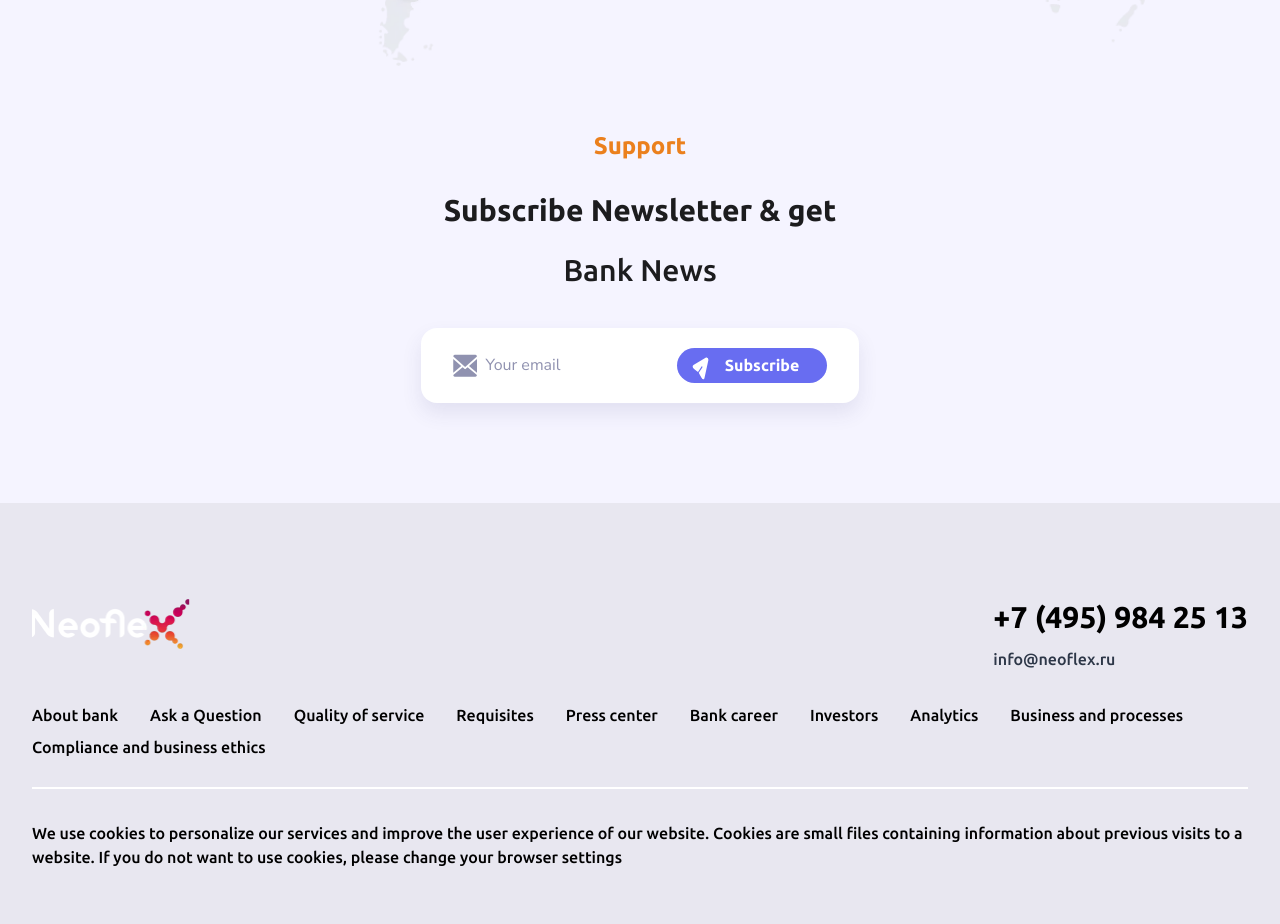
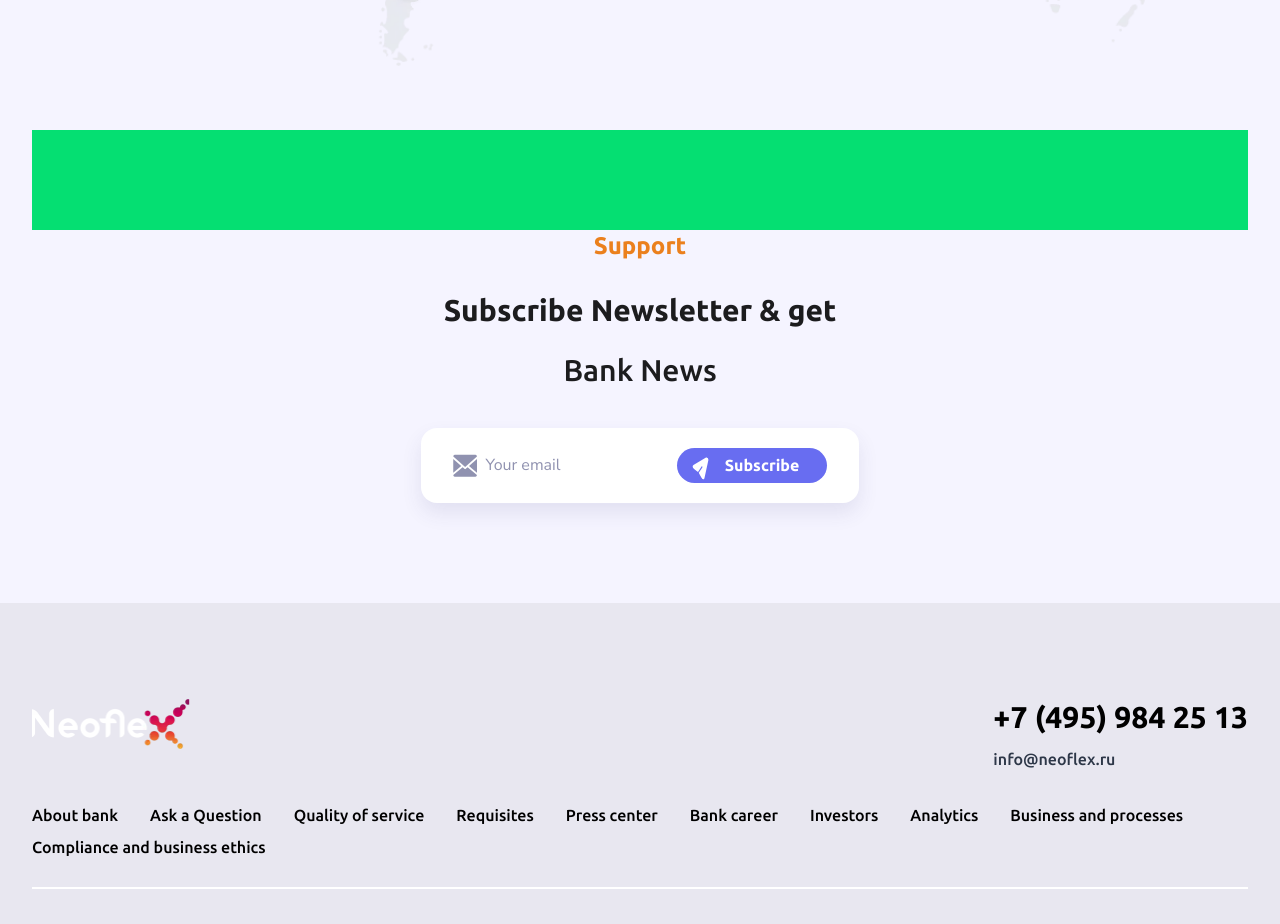
Before and after one commit to oeki4/neobank, a React (Vite) app: page / in a window 1280 px wide. Shown: the part 2217-3141 px from the top of the page. Built offline with nearby package versions, Linux system fonts and the light colour scheme.

Commit message:
slider wrapper

```diff
--- a/src/app/providers/AppRouter/index.ts
+++ b/src/app/providers/AppRouter/index.ts
@@ -1,3 +1 @@
-export {
-  AppRouter
-} from './ui/AppRouter/AppRouter';
+export { AppRouter } from "./ui/AppRouter.tsx";
--- /dev/null
+++ b/src/app/providers/AppRouter/ui/AppRouter.tsx
@@ -0,0 +1,13 @@
+import { Suspense } from "react";
+import { Route, type RouteProps, Routes } from "react-router";
+import { routeConfig } from "@/shared/config/routes/routes.tsx";
+
+export const AppRouter = () => {
+  const renderWithWrapper = (route: RouteProps) => {
+    const element = <Suspense fallback={<div>Loading...</div>}>{route.element}</Suspense>;
+
+    return <Route key={route.path} path={route.path} element={element} />;
+  };
+
+  return <Routes>{Object.values(routeConfig).map(renderWithWrapper)}</Routes>;
+};
--- a/src/app/providers/AppRouter/ui/AppRouter/AppRouter.tsx
+++ /dev/null
@@ -1,29 +0,0 @@
-import {Suspense} from "react";
-import { Route, type RouteProps, Routes } from "react-router";
-import {routeConfig} from "@/shared/config/routes/routes";
-
-
-export const AppRouter = () => {
-  const renderWithWrapper =(route: RouteProps) => {
-
-    const element = (
-      <Suspense fallback={<div>Loading...</div>}>
-        {route.element}
-      </Suspense>
-    )
-
-    return (
-      <Route
-        key={route.path}
-        path={route.path}
-        element={element}
-      />
-    )
-  };
-
-  return (
-    <Routes>
-      {Object.values(routeConfig).map(renderWithWrapper)}
-    </Routes>
-  );
-};
--- a/src/pages/HomePage/index.ts
+++ b/src/pages/HomePage/index.ts
@@ -1,3 +1 @@
-export {
-  HomePage
-} from './ui/HomePage/HomePage'
+export { HomePage } from "./ui/HomePage.tsx";
--- a/src/pages/HomePage/ui/HomePage/HomePage.tsx
+++ b/src/pages/HomePage/ui/HomePage.tsx
@@ -1,8 +1,9 @@
-import { CheckMark } from "@/shared/ui/Icons/CheckMark";
+import { CheckMark } from "@/shared/ui/Icons/CheckMark.tsx";
 import { BankIcon } from "@/shared/ui/Icons/BankIcon.tsx";
 import { NavLink } from "react-router";
 import { MailIcon } from "@/shared/ui/Icons/MailIcon.tsx";
 import { SendIcon } from "@/shared/ui/Icons/SendIcon.tsx";
+import { Slider } from "@/widgets/Slider";
 
 export const HomePage = () => {
   return (
@@ -102,6 +103,10 @@ export const HomePage = () => {
         </p>
         <img src="/map.webp" className="w-9/10 m-auto" alt="map" />
       </section>
+      <div className="w-full overflow-hidden">
+        <Slider />
+      </div>
+
       <section className="mb-[100px]">
         <h4 className="text-2xl font-ubuntu font-bold text-center text-[#EB801D] mb-[30px]">Support</h4>
         <p className="text-3xl font-ubuntu font-bold text-center text-[#1C1C1E] mb-6">Subscribe Newsletter & get</p>
--- /dev/null
+++ b/src/widgets/Slider/index.ts
@@ -0,0 +1 @@
+export { Slider } from "./ui/Slider";
--- /dev/null
+++ b/src/widgets/Slider/ui/Slider.tsx
@@ -0,0 +1,95 @@
+import { useCallback, useEffect, useRef, useState } from "react";
+import * as React from "react";
+
+export const Slider = () => {
+  const [pos, setPos] = useState<number>(0);
+  const [startPos, setStartPos] = useState<number>(0);
+  const [fullSwipe, setFullSwipe] = useState<number>(0);
+  const [inSwipe, setInSwipe] = useState<boolean>(false);
+  const [isCorrecting, setIsCorrecting] = useState<boolean>(false);
+  const blockRef = useRef<HTMLDivElement>(null);
+  const onMouseDownHandler = (evt: React.MouseEvent) => {
+    setStartPos(evt.clientX);
+    setPos(evt.clientX);
+    setInSwipe(true);
+  };
+
+  const onTouchStartHandler = (evt: React.TouchEvent) => {
+    setStartPos(evt.touches[0].clientX);
+    setPos(evt.touches[0].clientX);
+    setInSwipe(true);
+  };
+
+  const onMouseMoveHandler = (evt: React.MouseEvent) => {
+    if (inSwipe) {
+      setPos(evt.clientX);
+    }
+  };
+
+  const onTouchMoveHandler = (evt: React.TouchEvent) => {
+    if (inSwipe) {
+      setPos(evt.touches[0].clientX);
+    }
+  };
+
+  const onMouseUpHandler = useCallback(
+    (evt: React.MouseEvent) => {
+      setInSwipe(false);
+      setStartPos(evt.clientX);
+      if (fullSwipe + pos - startPos >= -100) {
+        setFullSwipe(fullSwipe + pos - startPos);
+      }
+
+      setIsCorrecting(true);
+    },
+    [fullSwipe, pos, startPos]
+  );
+
+  const onTouchEndHandler = useCallback(
+    (evt: React.TouchEvent) => {
+      setInSwipe(false);
+      setStartPos(evt.changedTouches[evt.changedTouches.length - 1].clientX);
+      if (fullSwipe + pos - startPos >= -100) {
+        setFullSwipe(fullSwipe + pos - startPos);
+      }
+
+      setIsCorrecting(true);
+    },
+    [fullSwipe, pos, startPos]
+  );
+
+  useEffect(() => {
+    if (blockRef.current && inSwipe) {
+      if (fullSwipe + (pos - startPos) >= -100) {
+        blockRef.current.style.transform = `translateX(${fullSwipe + (pos - startPos)}px)`;
+      }
+    }
+  }, [fullSwipe, inSwipe, pos, startPos]);
+
+  useEffect(() => {
+    if (isCorrecting && blockRef.current) {
+      const resultSwipe = Math.round(fullSwipe / 100) * 100;
+      setFullSwipe(resultSwipe);
+
+      if (fullSwipe + (pos - startPos) >= -100) {
+        blockRef.current.style.transform = `translateX(${resultSwipe}px)`;
+      }
+
+      setIsCorrecting(false);
+    }
+  }, [fullSwipe, inSwipe, isCorrecting, pos, startPos]);
+
+  return (
+    <div
+      ref={blockRef}
+      onMouseLeave={onMouseUpHandler}
+      onTouchStart={onTouchStartHandler}
+      onTouchMove={onTouchMoveHandler}
+      onTouchEnd={onTouchEndHandler}
+      onMouseDown={onMouseDownHandler}
+      onMouseMove={onMouseMoveHandler}
+      onMouseUp={onMouseUpHandler}
+      className="h-[100px] w-full bg-green-400 transition-transform duration-100"
+    ></div>
+  );
+};
```
